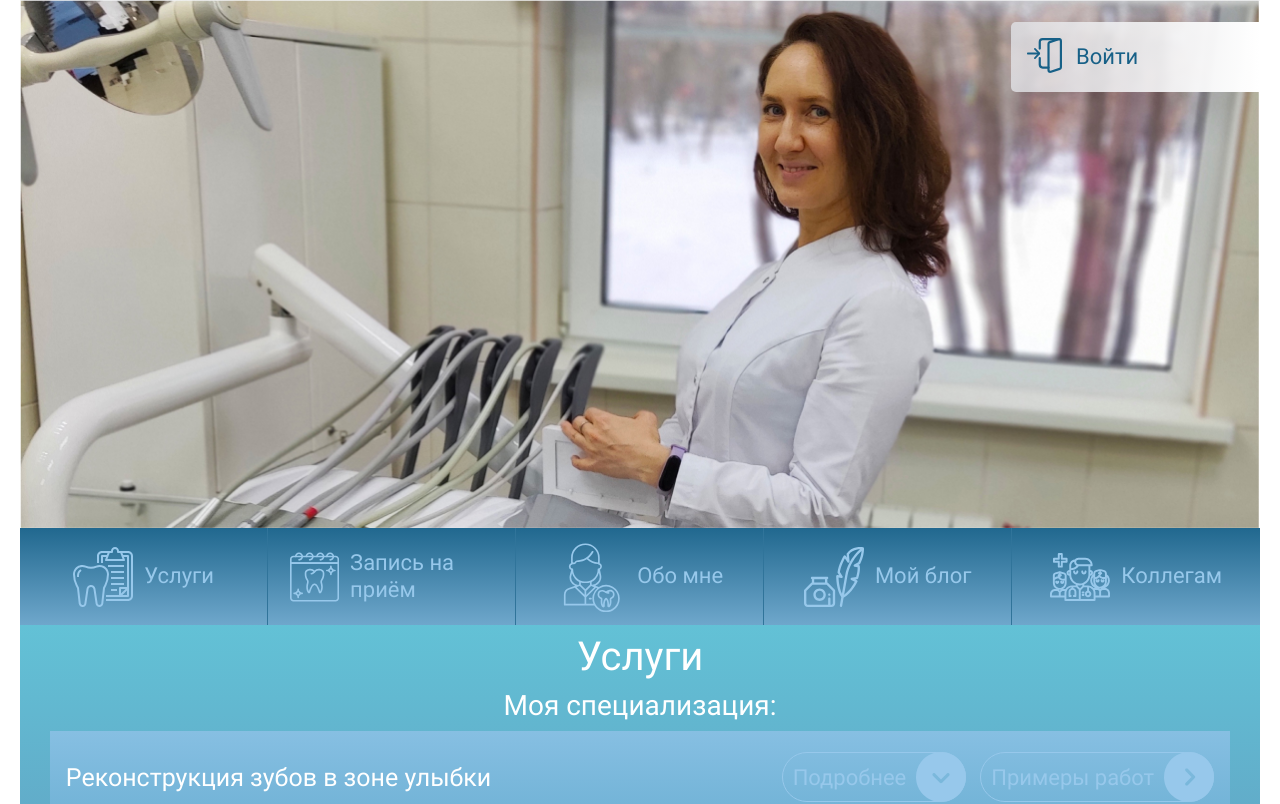
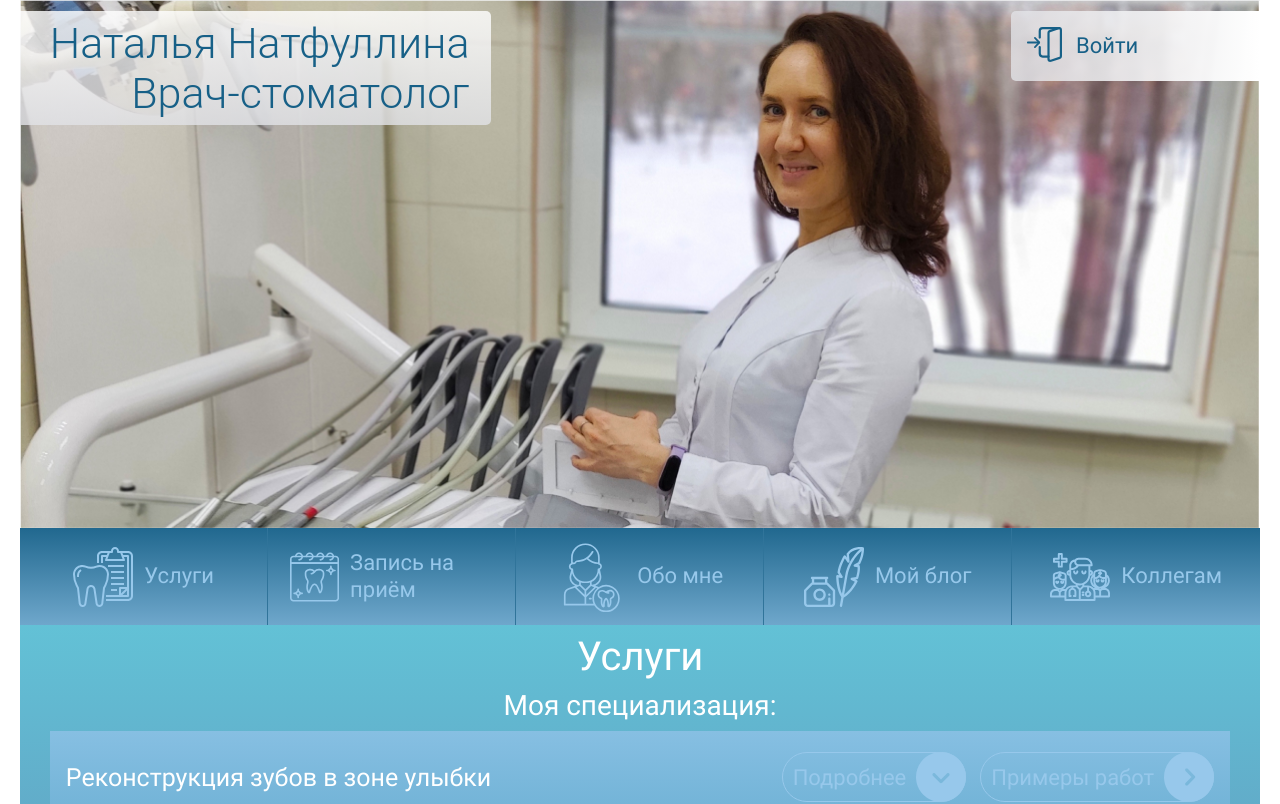
Before and after one commit to VitalyTikhonov/dentists-website, a React (Create React App) app: page /#/ in a window 1280 px wide. Shown: the top 804 px of the page. Built offline with nearby package versions, Linux system fonts and the light colour scheme; a web font is replaced by a local one.

Commit message:
Added NameBar to Cover

```diff
--- a/src/components/Cover/Cover.js
+++ b/src/components/Cover/Cover.js
@@ -6,6 +6,7 @@ import NatashaOriginal_1240 from "../../images/cover/Natasha_original_warm_tone_
 import NatashaArmsFolded_1200 from "../../images/cover/Natasha_arms_folded_warm_tone_1200.jpg";
 import NatashaArmsFolded_896 from "../../images/cover/Natasha_arms_folded_warm_tone_896.jpg";
 import NatashaArmsFolded_700 from "../../images/cover/Natasha_original_warm_tone_700.jpg";
+import NameBar from "../NameBar/NameBar";
 import CoverMenu from "../UIControls/CoverMenu/CoverMenu";
 import AccountButtonGroup from "../UIControls/AccountButtonGroup/AccountButtonGroup";
 
@@ -27,6 +28,9 @@ function Cover() {
             className="cover__image"
           />
         </picture>
+
+        <NameBar />
+
         <AccountButtonGroup />
       </div>
       <CoverMenu showAccountButtons={tabletView} />
--- a/src/components/Cover/Cover.scss
+++ b/src/components/Cover/Cover.scss
@@ -57,3 +57,44 @@
     object-position: 100% 100%;
   }
 }
+
+.cover__name-bar {
+  position: absolute;
+  top: 11.06px;
+  left: 0;
+  max-width: 495px;
+  display: flex;
+  justify-content: center;
+  align-items: center;
+  box-sizing: border-box;
+  padding: 7px 22px 7px $paddingBasic;
+  border-radius: 0px 5px 5px 0px;
+  background: linear-gradient(
+    180deg,
+    rgba(255, 255, 255, 0.81) 0%,
+    rgba(225, 226, 230, 0.81) 100%
+  );
+}
+
+.cover__name {
+  margin: 0;
+  font-weight: 300;
+  font-size: $FS1240_HEADER_AND_COVER_NAME;
+  line-height: 50px;
+  color: $DARK_BLUE;
+  text-align: end;
+  white-space: pre-wrap;
+}
+
+.cover__name-first-line::after {
+  content: '\A';
+  // https://stackoverflow.com/questions/17047694/add-line-break-to-after-or-before-pseudo-element-content
+  // https://stackoverflow.com/questions/16595483/how-do-you-add-a-line-break-inside-of-a-javascript-variable-using-kineticjs
+}
+
+// 1200px
+@media (max-width: $PW_ORIGINAL_PHOTO_MAX) {
+  .cover__name-first-line::after {
+    content: '. ';
+  }
+}
--- a/src/components/Header/Header.js
+++ b/src/components/Header/Header.js
@@ -8,6 +8,7 @@ import { selectAuthButtonVisibility } from "./authButtonVisibilitySlice";
 import { selectCoverMenuVisibility } from "./coverMenuVisibilitySlice";
 import "./Header.scss";
 import TriangleArrowDown from "../UIControls/svgReactComponents/TriangleArrowDown";
+import NameBar from "../NameBar/NameBar";
 import MobMenuButton from "../UIControls/MobMenuButton/MobMenuButton";
 // import MobMenu from "../UIControls/MobMenu/MobMenu";
 import {
@@ -319,13 +320,9 @@ const Header = function Header() {
         </ul>
       </nav>
 
-      <div className="header__name-bar" >
+      <NameBar inHeader >
         <MobMenuButton onClick={toggleMobileMenuOpen} />
-        <h1 className="header__name">
-          <span className="header__name-first-line">Наталья Натфуллина</span>
-          Врач-стоматолог
-        </h1>
-      </div>
+      </NameBar>
 
       {/* {mobileHeaderView && mobileMenuOpen && (
         <MobMenu
--- /dev/null
+++ b/src/components/NameBar/NameBar.js
@@ -0,0 +1,15 @@
+function NameBar({ children, inHeader }) {
+  const type = inHeader ? "header" : "cover";
+
+  return (
+    <div className={`${type}__name-bar`} >
+      {children}
+      <h1 className={`${type}__name`}>
+        <span className={`${type}__name-first-line`}>Наталья Натфуллина</span>
+        Врач-стоматолог
+      </h1>
+    </div>
+  )
+}
+
+export default NameBar;
--- a/src/components/UIControls/AccountButtonGroup/AccountButtonGroup.scss
+++ b/src/components/UIControls/AccountButtonGroup/AccountButtonGroup.scss
@@ -17,7 +17,7 @@
   display: flex;
   flex-direction: column;
   align-self: flex-end;
-  margin-top: 11.06px;
+  // margin-top: 11.06px;
 }
 
 .cover__overlay-menu-item {
```
